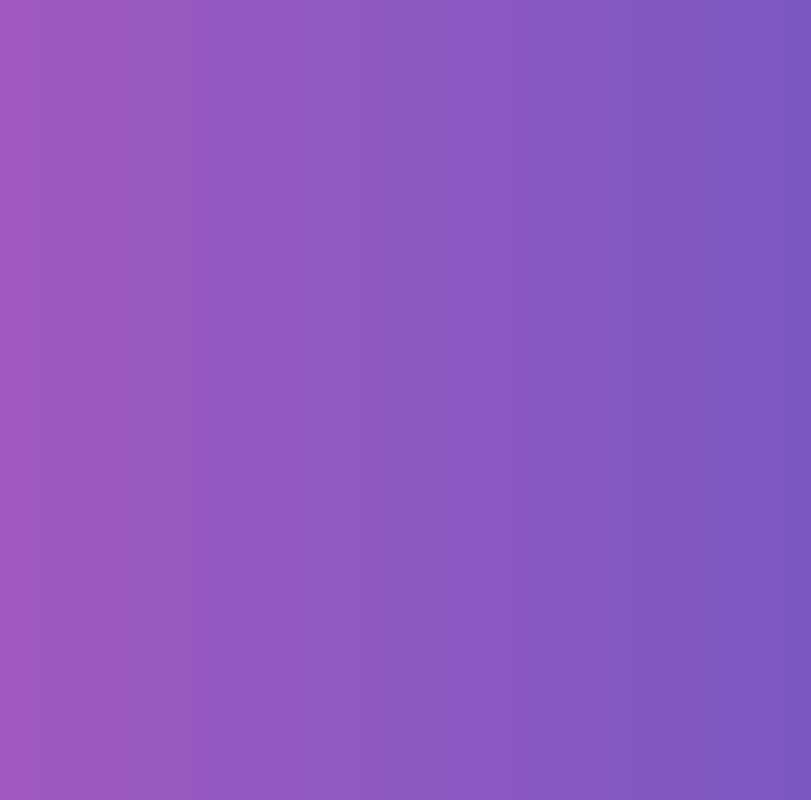
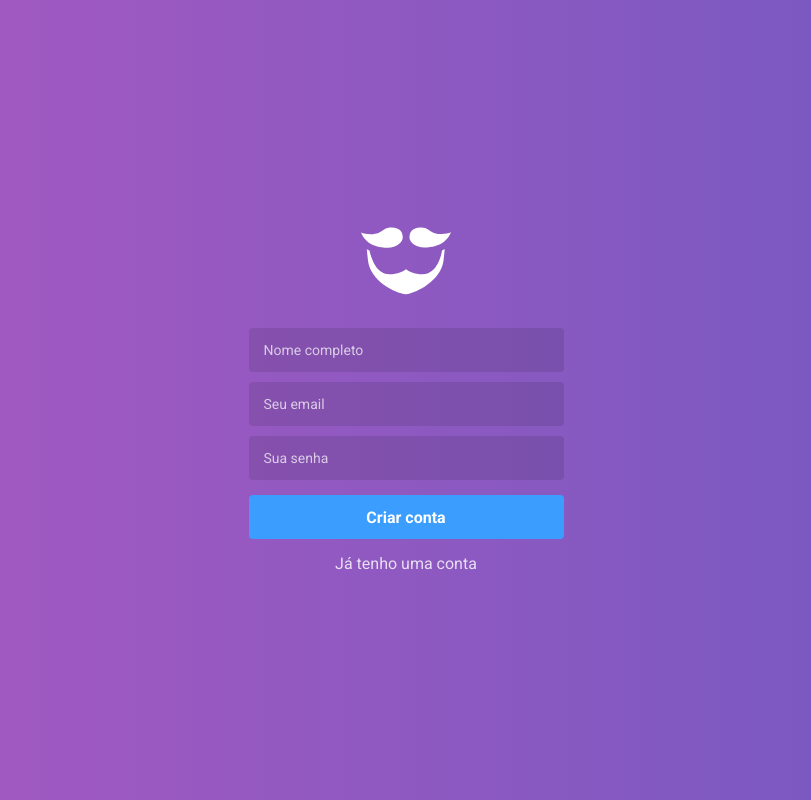
Before and after one commit to gu1ma/gobarber-web, a React (Create React App) app: page /register in a window 1280 px wide. Shown: the whole page, without its empty margins (234-1045 px from the left). Built offline with nearby package versions, Linux system fonts and the light colour scheme.

Commit message:
[Add] Estilizando paginas: login e criar conta

```diff
--- a/package.json
+++ b/package.json
@@ -20,6 +20,7 @@
   },
   "dependencies": {
     "history": "^4.10.1",
+    "polished": "^3.4.2",
     "prop-types": "^15.7.2",
     "react": "^16.12.0",
     "react-dom": "^16.12.0",
--- a/src/pages/SignIn/index.js
+++ b/src/pages/SignIn/index.js
@@ -1,7 +1,20 @@
 import React from 'react';
+import { Link } from 'react-router-dom';
 
-// import { Container } from './styles';
+import logo from '~/assets/logo.svg';
 
 export default function SignIn() {
-  return <h1>Login</h1>;
+  return (
+    <>
+      <img src={logo} alt="GoBarber" />
+
+      <form>
+        <input type="email" placeholder="Seu email" />
+        <input type="password" placeholder="Sua senha" />
+
+        <button type="submit">Acessar</button>
+        <Link to="/register">Criar uma conta gratuita</Link>
+      </form>
+    </>
+  );
 }
--- a/src/pages/SignUp/index.js
+++ b/src/pages/SignUp/index.js
@@ -1,7 +1,21 @@
 import React from 'react';
+import { Link } from 'react-router-dom';
 
-// import { Container } from './styles';
+import logo from '~/assets/logo.svg';
 
 export default function SignUp() {
-  return <div />;
+  return (
+    <>
+      <img src={logo} alt="GoBarber" />
+
+      <form>
+        <input placeholder="Nome completo" />
+        <input type="email" placeholder="Seu email" />
+        <input type="password" placeholder="Sua senha" />
+
+        <button type="submit">Criar conta</button>
+        <Link to="/">Já tenho uma conta</Link>
+      </form>
+    </>
+  );
 }
--- a/src/pages/_layouts/auth/index.js
+++ b/src/pages/_layouts/auth/index.js
@@ -1,10 +1,14 @@
 import React from 'react';
 import PropTypes from 'prop-types';
 
-import { Wrapper } from './styles';
+import { Wrapper, Content } from './styles';
 
 export default function AuthLayout({ children }) {
-  return <Wrapper>{children}</Wrapper>;
+  return (
+    <Wrapper>
+      <Content>{children}</Content>
+    </Wrapper>
+  );
 }
 
 AuthLayout.propTypes = {
--- a/src/pages/_layouts/auth/styles.js
+++ b/src/pages/_layouts/auth/styles.js
@@ -1,6 +1,63 @@
 import styled from 'styled-components';
+import { darken } from 'polished';
 
 export const Wrapper = styled.div`
   height: 100%;
   background: linear-gradient(-90deg, #7159c1, #ab59c1);
+  display: flex;
+  justify-content: center;
+  align-items: center;
 `;
+
+export const Content = styled.div`
+  width: 100%;
+  max-width: 315px;
+  text-align: center;
+
+  form {
+    display: flex;
+    flex-direction: column;
+    margin-top: 30px;
+
+    input {
+      background: rgba(0, 0, 0, 0.1);
+      border: 0;
+      border-radius: 4px;
+      height: 44px;
+      padding: 0 15px;
+      color: #fff;
+      margin: 0 0 10px;
+
+      &::placeholder {
+        color: rgba(255, 255, 255, 0.7);
+      }
+    }
+
+    button {
+      margin: 5px 0 0;
+      height: 44px;
+      background: #3b9eff;
+      font-weight: bold;
+      color: #fff;
+      border: 0;
+      border-radius: 4px;
+      font-size: 16px;
+      transition: background 0.2s;
+
+      &:hover {
+        background: ${darken(0.03, '#3b9eff')};
+      }
+    }
+
+    a {
+      color: #fff;
+      margin-top: 15px;
+      font-size: 16px;
+      opacity: 0.8;
+
+      &:hover {
+        opacity: 1;
+      }
+    }
+  }
+`;
```
Also changed, not shown: src/assets/logo.svg (added), 1 other file (tests, documents, lock files or other folders).
